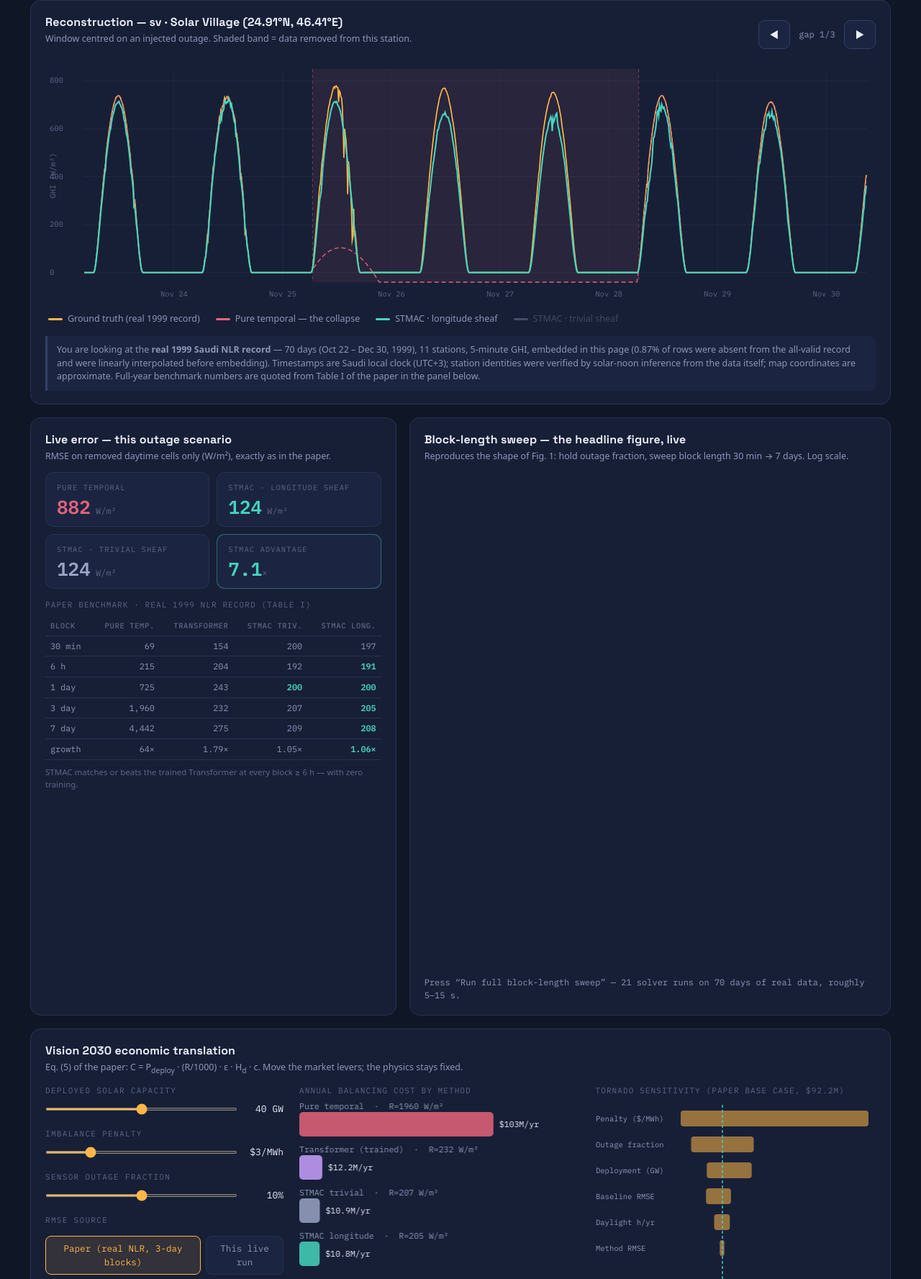
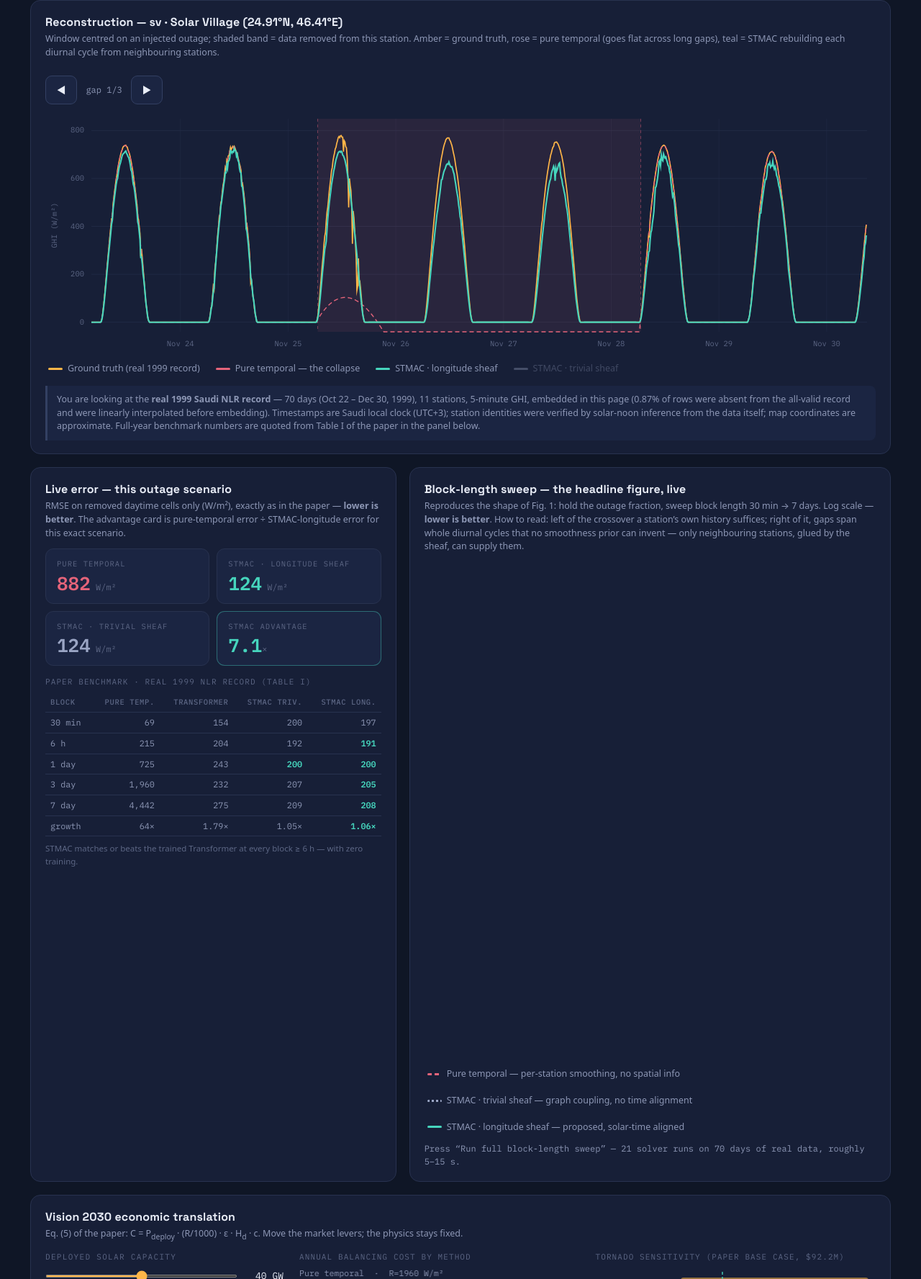
Before and after one commit to barata90/stmac-demo, a plain HTML site: page index.html in a window 1280 px wide. Shown: the part 1024-2801 px from the top of the page at 72% size. Drawn offline with Linux system fonts and the light colour scheme.

Commit message:
Add files via upload

```diff
--- a/index.html
+++ b/index.html
@@ -183,7 +183,7 @@ footer .cite{font-family:var(--mono);font-size:12px;color:var(--muted);margin-bo
     <div class="chart-head">
       <div>
         <h2 id="chartTitle">Reconstruction — station</h2>
-        <p class="cap" id="chartSub">Window centred on an injected outage. Shaded band = data removed from this station.</p>
+        <p class="cap" id="chartSub">Window centred on an injected outage; shaded band = data removed from this station. Amber = ground truth, rose = pure temporal (goes flat across long gaps), teal = STMAC rebuilding each diurnal cycle from neighbouring stations.</p>
       </div>
       <div class="gap-nav">
         <button class="btn" id="prevGap" aria-label="Previous gap">◀</button>
@@ -202,7 +202,7 @@ footer .cite{font-family:var(--mono);font-size:12px;color:var(--muted);margin-bo
   <section class="row-metrics">
     <div class="panel">
       <h2>Live error — this outage scenario</h2>
-      <p class="cap">RMSE on removed daytime cells only (W/m²), exactly as in the paper.</p>
+      <p class="cap">RMSE on removed daytime cells only (W/m²), exactly as in the paper — <b>lower is better</b>. The advantage card is pure-temporal error ÷ STMAC-longitude error for this exact scenario.</p>
       <div class="cards">
         <div class="card pt"><div class="lab">Pure temporal</div><div class="val" id="cPT">—<span class="un"> W/m²</span></div></div>
         <div class="card stl"><div class="lab">STMAC · longitude sheaf</div><div class="val" id="cSTL">—<span class="un"> W/m²</span></div></div>
@@ -224,8 +224,9 @@ footer .cite{font-family:var(--mono);font-size:12px;color:var(--muted);margin-bo
 
     <div class="panel">
       <h2>Block-length sweep — the headline figure, live</h2>
-      <p class="cap">Reproduces the shape of Fig. 1: hold outage fraction, sweep block length 30 min → 7 days. Log scale.</p>
+      <p class="cap">Reproduces the shape of Fig. 1: hold the outage fraction, sweep block length 30 min → 7 days. Log scale — <b>lower is better</b>. How to read: left of the crossover a station’s own history suffices; right of it, gaps span whole diurnal cycles that no smoothness prior can invent — only neighbouring stations, glued by the sheaf, can supply them.</p>
       <canvas id="sweepChart" height="330"></canvas>
+      <div class="series-legend" id="sweepLegend"></div>
       <div class="status" id="sweepStatus"></div>
     </div>
   </section>
@@ -614,7 +615,7 @@ function drawTS(){
   const gl=g1-g0;
   const pad=Math.max(Math.round(gl*0.7),SPD>>1);
   const a=Math.max(0,g0-pad),b=Math.min(T,g1+pad);
-  const L=54,R=12,Tp=14,B=30;
+  const L=64,R=12,Tp=14,B=30;
   const pw=w-L-R,ph=h-Tp-B;
   let ymax=100;
   for(let i=a;i<b;i++){ymax=Math.max(ymax,DATA.U[v][i],state.res.STL[v][i],Math.min(state.res.PT[v][i],2000));}
@@ -625,9 +626,11 @@ function drawTS(){
   // grid + y labels
   ctx.font='10.5px "IBM Plex Mono",monospace';ctx.fillStyle=C.faint;ctx.strokeStyle=C.line;ctx.lineWidth=1;
   const yt=niceTicks(0,ymax,5);
+  ctx.textAlign='right';
   for(const t of yt){ctx.beginPath();ctx.moveTo(L,Y(t));ctx.lineTo(w-R,Y(t));ctx.globalAlpha=.6;ctx.stroke();ctx.globalAlpha=1;
-    ctx.fillText(String(Math.round(t)),6,Y(t)+3);}
-  ctx.save();ctx.translate(14,Tp+ph/2);ctx.rotate(-Math.PI/2);ctx.textAlign='center';ctx.fillText('GHI (W/m²)',0,0);ctx.restore();
+    ctx.fillText(String(Math.round(t)),L-10,Y(t)+3);}
+  ctx.textAlign='left';
+  ctx.save();ctx.translate(16,Tp+ph/2);ctx.rotate(-Math.PI/2);ctx.textAlign='center';ctx.fillText('GHI (W/m²)',0,0);ctx.restore();
   // day ticks
   ctx.textAlign='center';
   const dayStep=Math.max(1,Math.round((b-a)/SPD/6));
@@ -739,7 +742,12 @@ function runSweep(){
   function step(){
     if(k>=BLOCKS.length){
       state.sweep=rows;drawSweep();
-      st.textContent='done — '+(BLOCKS.length*3)+' solver runs. Same shape as Fig. 1: pure temporal collapses, STMAC stays flat.';
+      const f=rows[0],g=rows[rows.length-1];
+      let xo='6–12 h';
+      for(const r of rows){if(r.sl<r.pt){xo=r.lab;break;}}
+      st.textContent='done — '+(BLOCKS.length*3)+' solver runs. From 30-min to 7-day blocks, pure-temporal error grew ×'
+        +(g.pt/f.pt).toFixed(0)+' while STMAC grew ×'+(g.sl/f.sl).toFixed(1)
+        +'. Crossover at '+xo+': beyond it a station’s own history cannot supply whole missing diurnal cycles — only its neighbours, glued by the sheaf, can.';
       btn.disabled=false;state.busy=false;return;
     }
     const bl=BLOCKS[k];
@@ -759,7 +767,7 @@ function drawSweep(partial){
   const rows=partial||state.sweep;if(!rows||!rows.length)return;
   const cv=document.getElementById('sweepChart');
   const {ctx,w,h}=setupCanvas(cv);
-  const L=54,R=14,Tp=16,B=34;const pw=w-L-R,ph=h-Tp-B;
+  const L=74,R=14,Tp=16,B=34;const pw=w-L-R,ph=h-Tp-B;
   let lo=1e9,hi=0;
   for(const r of rows){lo=Math.min(lo,r.pt,r.sl,r.st);hi=Math.max(hi,r.pt,r.sl,r.st);}
   lo=Math.max(1,lo*0.7);hi*=1.4;
@@ -767,13 +775,15 @@ function drawSweep(partial){
   const X=i=>L+(i+0.5)/BLOCKS.length*pw;
   ctx.clearRect(0,0,w,h);
   ctx.font='10.5px "IBM Plex Mono",monospace';ctx.fillStyle=C.faint;
+  ctx.textAlign='right';
   for(const t of [3,10,30,100,300,1000,3000]){
     if(t<lo||t>hi)continue;
     ctx.strokeStyle=C.line;ctx.globalAlpha=.6;ctx.beginPath();ctx.moveTo(L,Y(t));ctx.lineTo(w-R,Y(t));ctx.stroke();ctx.globalAlpha=1;
-    ctx.fillText(String(t),8,Y(t)+3);
+    ctx.fillText(String(t),L-10,Y(t)+3);
   }
-  ctx.save();ctx.translate(14,Tp+ph/2);ctx.rotate(-Math.PI/2);ctx.textAlign='center';
-  ctx.fillText('RMSE, removed daytime cells (W/m², log)',0,0);ctx.restore();
+  ctx.textAlign='left';
+  ctx.save();ctx.translate(18,Tp+ph/2);ctx.rotate(-Math.PI/2);ctx.textAlign='center';
+  ctx.fillText('RMSE (W/m², log scale)',0,0);ctx.restore();ctx.textAlign='left';
   ctx.textAlign='center';
   for(let i=0;i<BLOCKS.length;i++)ctx.fillText(BLOCKS[i].lab.replace(' ',''),X(i),h-12);
   ctx.textAlign='left';
@@ -868,6 +878,21 @@ function drawTornado(){
   ctx.fillStyle=C.stmac;ctx.fillText('base $'+b0.toFixed(0)+'M',Math.min(X(b0)+5,w-80),h-4);
 }
 
+function buildSweepLegend(){
+  const el=document.getElementById('sweepLegend');el.innerHTML='';
+  const items=[
+    ['Pure temporal — per-station smoothing, no spatial info',C.pt,'dash'],
+    ['STMAC · trivial sheaf — graph coupling, no time alignment',C.triv,'dot'],
+    ['STMAC · longitude sheaf — proposed, solar-time aligned',C.stmac,'solid']];
+  for(const [lab,col,styl] of items){
+    const s=document.createElement('span');s.className='sl';s.style.cursor='default';
+    const bg=styl==='solid'?col:styl==='dash'
+      ?'repeating-linear-gradient(90deg,'+col+' 0 6px,transparent 6px 10px)'
+      :'repeating-linear-gradient(90deg,'+col+' 0 3px,transparent 3px 6px)';
+    s.innerHTML='<span class="sw" style="background:'+bg+'"></span>'+lab;
+    el.appendChild(s);
+  }
+}
 /* ================= wiring ================= */
 function buildDsChips(){
   const el=document.getElementById('dsChips');el.innerHTML='';
@@ -930,7 +955,7 @@ let rsz;window.addEventListener('resize',()=>{clearTimeout(rsz);
 
 /* ================= boot ================= */
 loadDataset('real');
-drawMap();buildDsChips();buildChips();drawLegend();updateChartHead();
+drawMap();buildDsChips();buildChips();drawLegend();buildSweepLegend();updateChartHead();
 runScenario();
 </script>
 </body>
```
